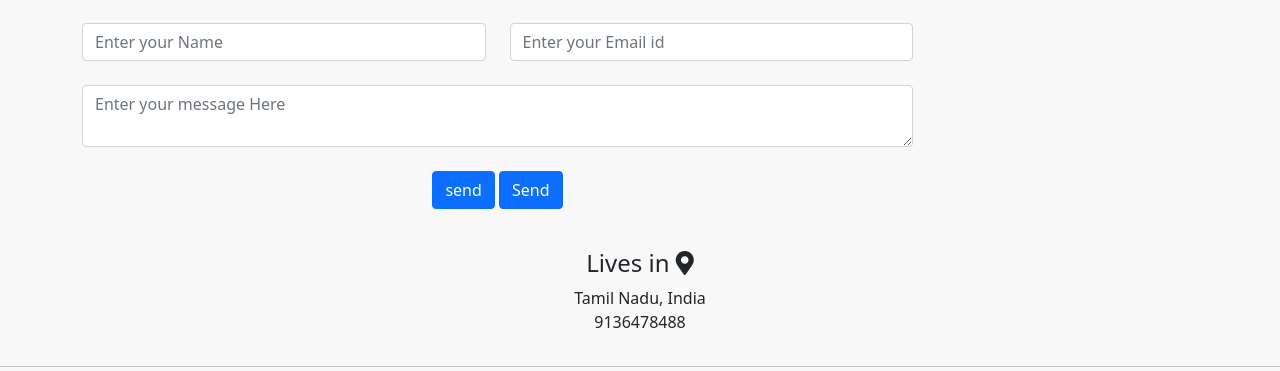
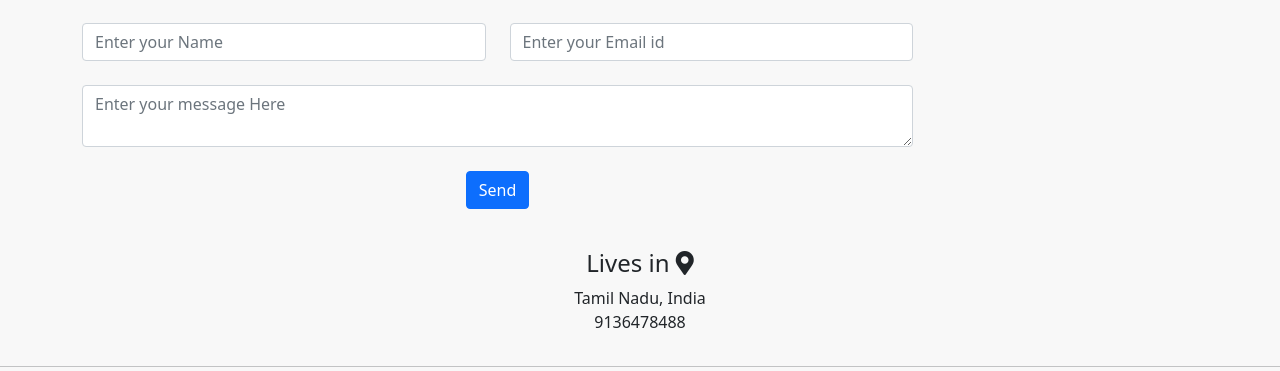
Before and after one commit to Franklin-Graham/Blog-CLINTON, a Django app: page / in a window 1280 px wide. Shown: the part 2333-2704 px from the top of the page. Run offline with Django 3.2, Linux system fonts and the light colour scheme; data comes from the database, SQL or seed files in the repository; some libraries are stand-ins or nearby versions.

Commit message:
second commit

```diff
--- a/templates/about.html
+++ b/templates/about.html
@@ -167,7 +167,6 @@ Download my CV(resume) here <a style="text-decoration:none;" href ="{{i.resume.u
                 <br>
 
             <div class="text-center text-md-left">
-                <button class="btn btn-primary" type="submit">send</button>
                 <a class="btn btn-primary" onclick="document.getElementById('contact-form').submit().func();">Send</a>
             </div>
  <script>
```
